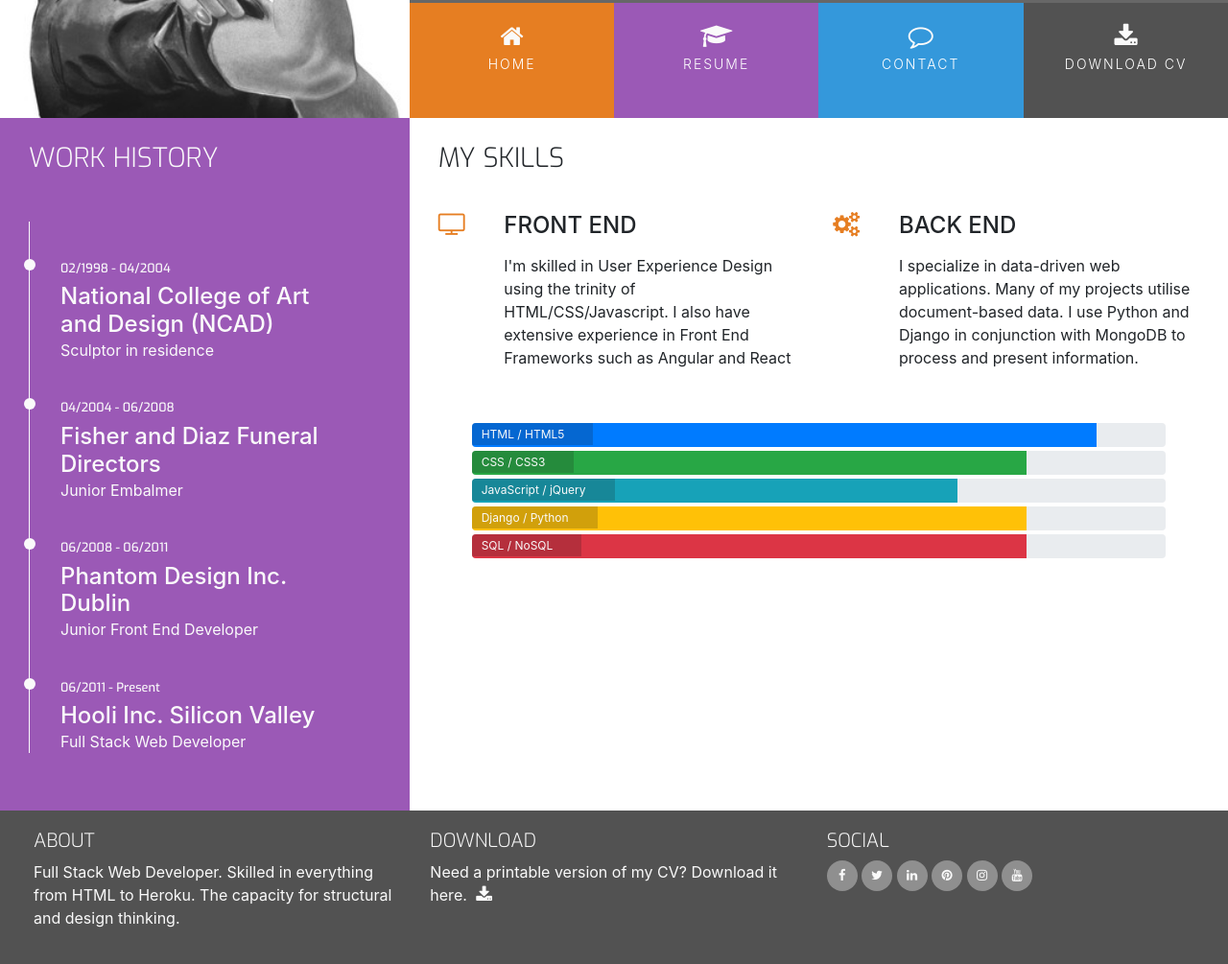
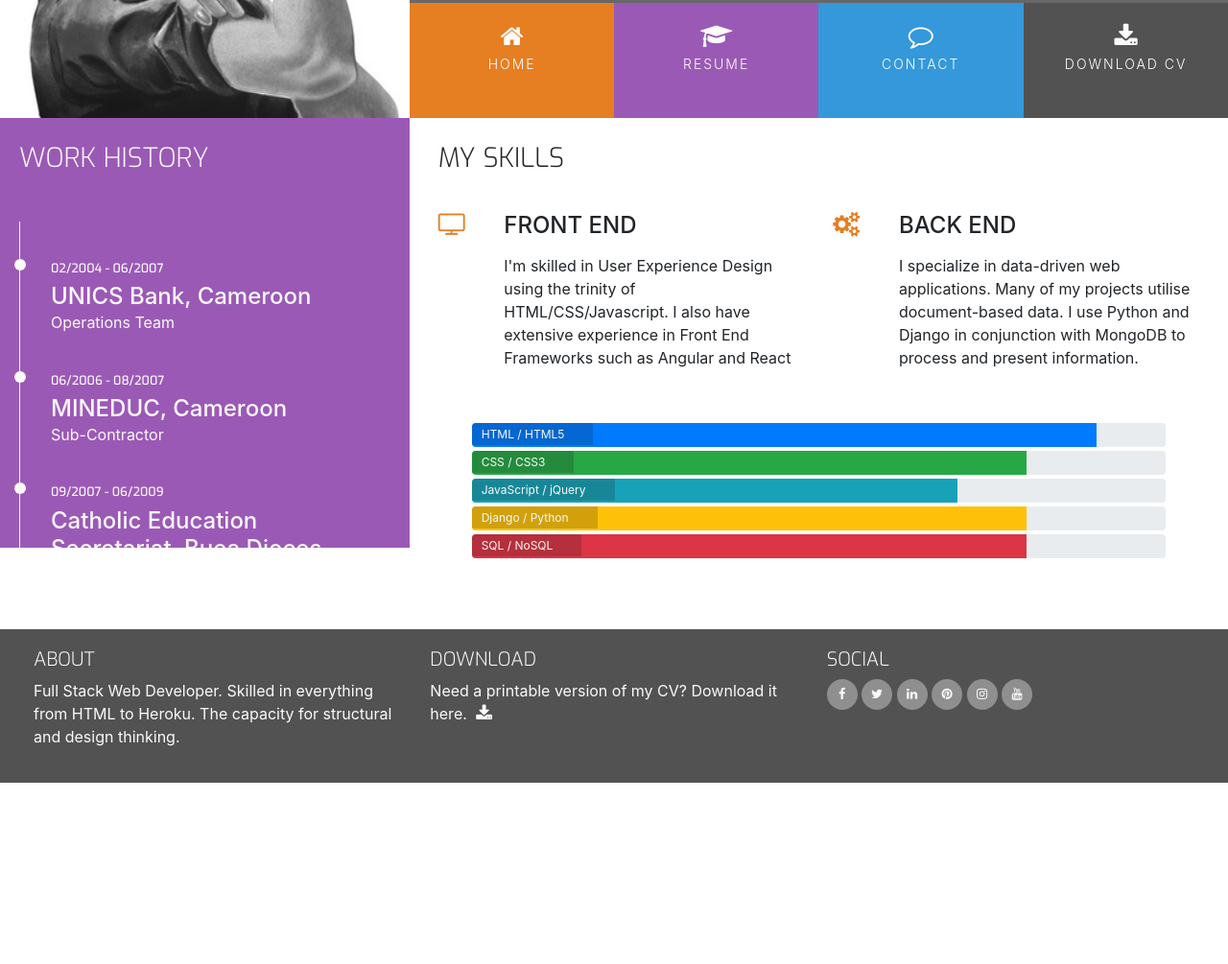
Before and after one commit to Eyongtarh/Resume, a plain HTML site: page resume.html in a window 1280 px wide. Shown: the part 246-1251 px from the top of the page at 96% size. After the commit the page ends 1062 px from the top, so only its background shows below. Drawn offline with nearby package versions, Linux system fonts and the light colour scheme.

Commit message:
edit work history

```diff
--- a/assets/css/style.css
+++ b/assets/css/style.css
@@ -293,6 +293,13 @@ footer {
 
 /* ----------------------------------------Work History */
 
+#work-history {
+    padding-left: 20px;
+    max-height: 28em;
+    overflow-x: auto;
+    overflow-y: auto;
+}
+
 .history-heading {
     color: #fafafa;
     margin-bottom: 50px;
--- a/resume.html
+++ b/resume.html
@@ -12,7 +12,7 @@
     <link rel="stylesheet" href="https://cdnjs.cloudflare.com/ajax/libs/hover.css/2.1.1/css/hover-min.css"
         type="text/css" />
     <link rel="stylesheet" href="assets/css/style.css">
-    <title>Document</title>
+    <title>Eyongtarh</title>
 </head>
 
 <body>
@@ -51,9 +51,9 @@
             </div>
         </div>
     </header>
-    <section class="container-fluid">
+    <section id="list-example" class="container-fluid">
         <div class="row">
-            <div class="col-md-4 bg-color-work-history section-column">
+            <div id="work-history" class="col-md-4 bg-color-work-history section-column">
                 <div class="row">
                     <div class="col-12">
                         <h3 class="history-heading uppercase">
@@ -62,24 +62,51 @@
                     </div>
                 </div>
                 <div class="history-items">
-                    <div class="timeline-item" data-dates="02/1998 - 04/2004">
-                        <h4>National College of Art and Design (NCAD)</h4>
-                        <p>Sculptor in residence</p>
+                    <div class="timeline-item" data-dates="02/2004 - 06/2007">
+                        <h4>UNICS Bank, Cameroon</h4>
+                        <p>Operations Team</p>
                     </div>
-                    <div class="timeline-item" data-dates="04/2004 - 06/2008">
-                        <h4>Fisher and Diaz Funeral Directors</h4>
-                        <p>Junior Embalmer</p>
+                    <div class="timeline-item" data-dates="06/2006 - 08/2007">
+                        <h4>MINEDUC, Cameroon</h4>
+                        <p>Sub-Contractor</p>
                     </div>
-                    <div class="timeline-item" data-dates="06/2008 - 06/2011">
-                        <h4>Phantom Design Inc. Dublin</h4>
-                        <p>Junior Front End Developer</p>
+                    <div class="timeline-item" data-dates="09/2007 - 06/2009">
+                        <h4>Catholic Education Secretariat, Buea Dioces</h4>
+                        <br>
+                        <h4>- Bishop Rogan College, Small Soppo</h4>
+                        <p>(09/2007 - 08/2008)</p>
+                        <p>Formator: Economics</p>
+                        <h4>- St. Joseph's College, Sasse</h4>
+                        <p>(09/2008 - 06/2009)</p>
+                        <p>High School Teacher: Economics</p>
                     </div>
-                    <div class="timeline-item" data-dates="06/2011 - Present">
-                        <h4>Hooli Inc. Silicon Valley</h4>
-                        <p>Full Stack Web Developer</p>
+                    <div class="timeline-item" data-dates="2008-2009">
+                        <h4>GCE Board, Cameroon</h4>
+                        <p>High School Economics Examiner</p>
+                    </div>
+                    <div class="timeline-item" data-dates="09/2009 - 11/2012">
+                        <h4>VTD, Sweden</h4>
+                        <p>Part Time Courier</p>
+                    </div>
+                    <div class="timeline-item" data-dates="since 2011">
+                        <h4>Via Nordtrafic, Sweden</h4>
+                        <p>Part Time Export Management</p>
+                    </div>
+                    <div class="timeline-item" data-dates="05/2013 - 06/2017">
+                        <h4>Savenas Hus & Hemjtanster HB, Sweden</h4>
+                        <p>Managing Partner</p>
+                    </div>
+                    <div class="timeline-item" data-dates="since 08/2017">
+                        <h4>Transportstyrelsen, Sweden</h4>
+                        <p>Part Time Driving Instructor</p>
+                    </div>
+                    <div class="timeline-item" data-dates="07/2019-Present">
+                        <h4>IVO_EL HB, Sweden</h4>
+                        <p>Manager</p>
                     </div>
                 </div>
             </div>
+
             <div class="col-md-8 bg-color-three-reasons section-column">
                 <div class="row">
                     <div class="col">
```
Also changed, not shown: contact.html (+1 -1 lines), index.html (+1 -1 lines).
